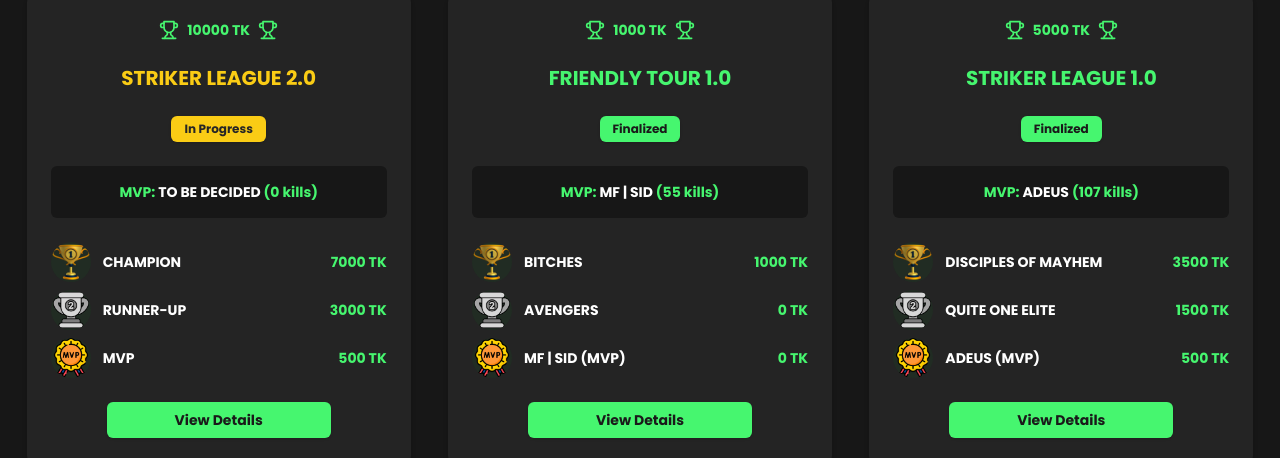
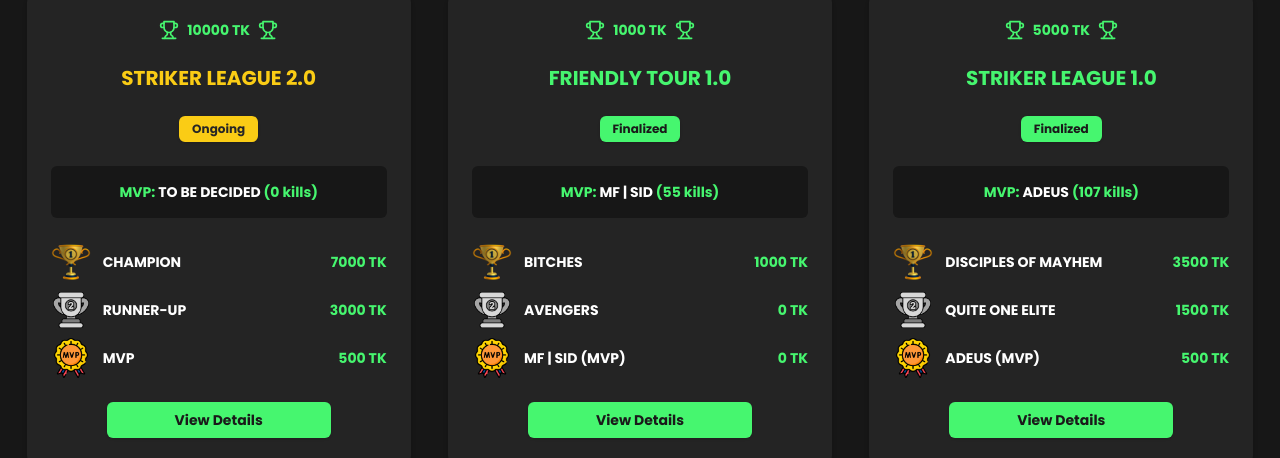
Before and after one commit to shahenwaz/mairala_family, a Next.js app: page /tournaments in a window 1280 px wide. Shown: the part 205-663 px from the top of the page. Built offline with nearby package versions, Linux system fonts and the light colour scheme.

Commit message:
Updated the TournamentCard component

```diff
--- a/app/(root)/tournaments/page.tsx
+++ b/app/(root)/tournaments/page.tsx
@@ -10,7 +10,7 @@ const TournamentsPage = () => {
   const tournaments = [
     {
       prizePool: "10000 TK",
-      status: "In Progress" as const,
+      status: "Ongoing" as const,
       title: "STRIKER LEAGUE 2.0",
       mvp: "TO BE DECIDED",
       mvpKills: 0,
--- a/components/tournament/TournamentCard.tsx
+++ b/components/tournament/TournamentCard.tsx
@@ -11,7 +11,7 @@ interface Team {
 
 interface TournamentCardProps {
   prizePool: string;
-  status: "Finalized" | "In Progress";
+  status: "Finalized" | "Ongoing";
   title: string;
   mvp: string;
   mvpKills: number;
--- a/components/ui/avatar.tsx
+++ b/components/ui/avatar.tsx
@@ -12,7 +12,7 @@ const Avatar = React.forwardRef<
   <AvatarPrimitive.Root
     ref={ref}
     className={cn(
-      "relative flex h-10 w-10 shrink-0 overflow-hidden rounded-full bg-muted",
+      "relative flex h-10 w-10 shrink-0 overflow-hidden rounded-sm",
       className
     )}
     {...props}
```
